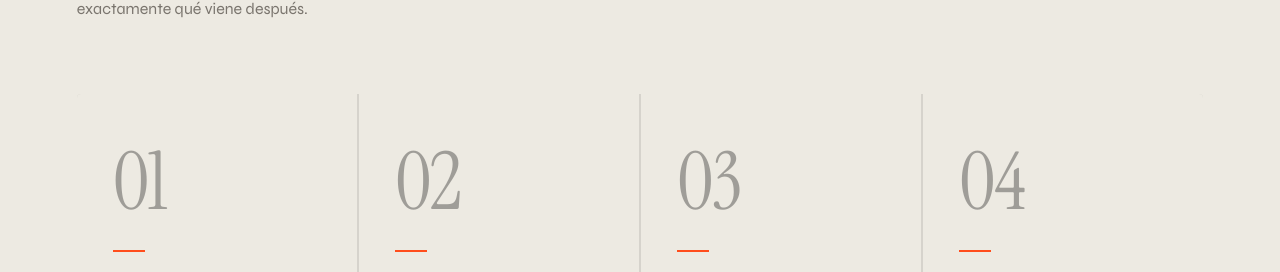
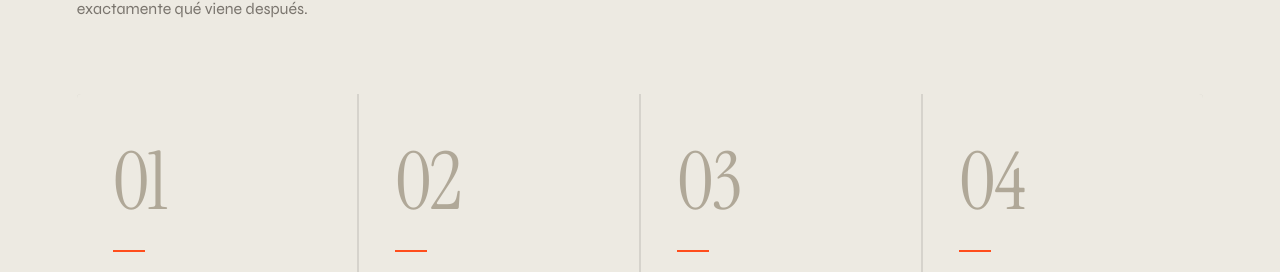
Before and after one commit to danielzhrod/elevon, a Next.js app: page / in a window 1280 px wide. Shown: the part 3815-4087 px from the top of the page. Built offline with nearby package versions, Linux system fonts and the light colour scheme; no server answers.

Commit message:
Proceso: números color sólido gris medio

```diff
--- a/components/Static.jsx
+++ b/components/Static.jsx
@@ -42,7 +42,7 @@ export function Proceso() {
             <div style={{
               fontFamily: "'Instrument Serif', serif",
               fontSize: '5rem', fontWeight: 400, lineHeight: 1,
-              color: 'rgba(13,13,13,.35)',
+              color: '#b0a898',
               marginBottom: '28px',
               letterSpacing: '-.02em'
             }}>{s.num}</div>
```
